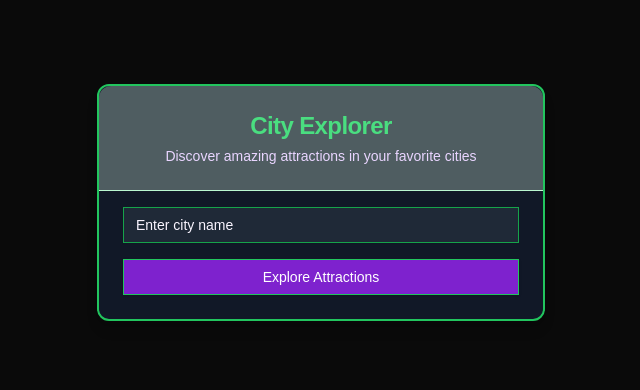
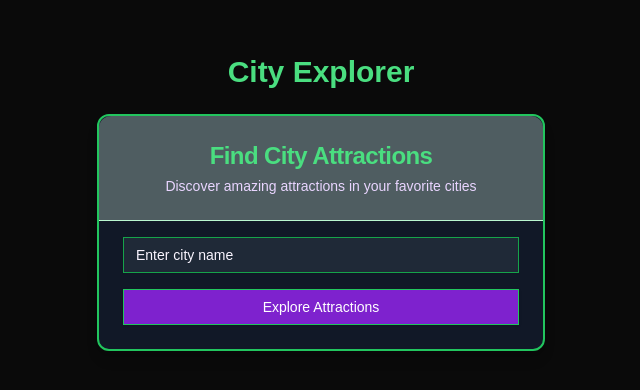
Before and after one commit to anand-ma/city-explorer, a Next.js app: page / in a window 1280 px wide. Shown: the part 198-588 px from the top of the page, without its empty margins (319-959 px from the left). Built offline with nearby package versions, Linux system fonts and the light colour scheme.

Commit message:
minor tweeks

```diff
--- a/app/page.tsx
+++ b/app/page.tsx
@@ -3,7 +3,7 @@ import CityForm from "@/components/CityForm"
 export default function Home() {
   return (
     <main className="flex min-h-screen flex-col items-center justify-center p-8 bg-background">
-      {/* <h1 className="text-3xl font-semibold mb-6 text-text">City Explorer</h1> */}
+      <h1 className="text-3xl font-semibold text-center text-green-400 mb-6">City Explorer</h1>
       <div className="w-full max-w-md">
         <CityForm />
       </div>
--- a/components/CityForm.tsx
+++ b/components/CityForm.tsx
@@ -27,7 +27,7 @@ export default function CityForm() {
   return (
     <Card className="w-full max-w-md shadow-lg border-2 border-green-500 bg-gray-900 transition-shadow hover:shadow-xl hover:shadow-purple-900/20">
       <CardHeader className="space-y-1">
-        <CardTitle className="text-2xl font-bold text-center text-green-400">City Explorer</CardTitle>
+        <CardTitle className="text-2xl font-bold text-center text-green-400">Find City Attractions</CardTitle>
         <CardDescription className="text-center text-purple-200">
           Discover amazing attractions in your favorite cities
         </CardDescription>
```
